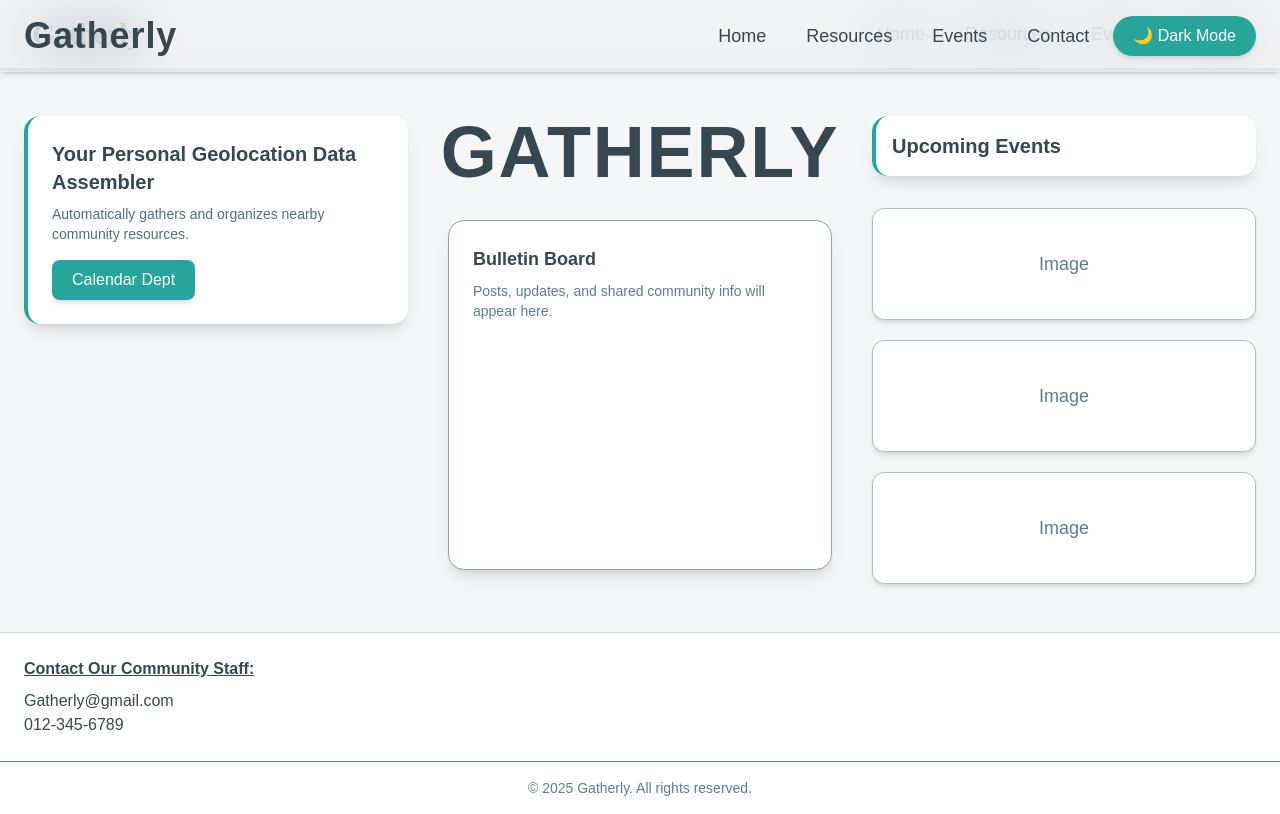
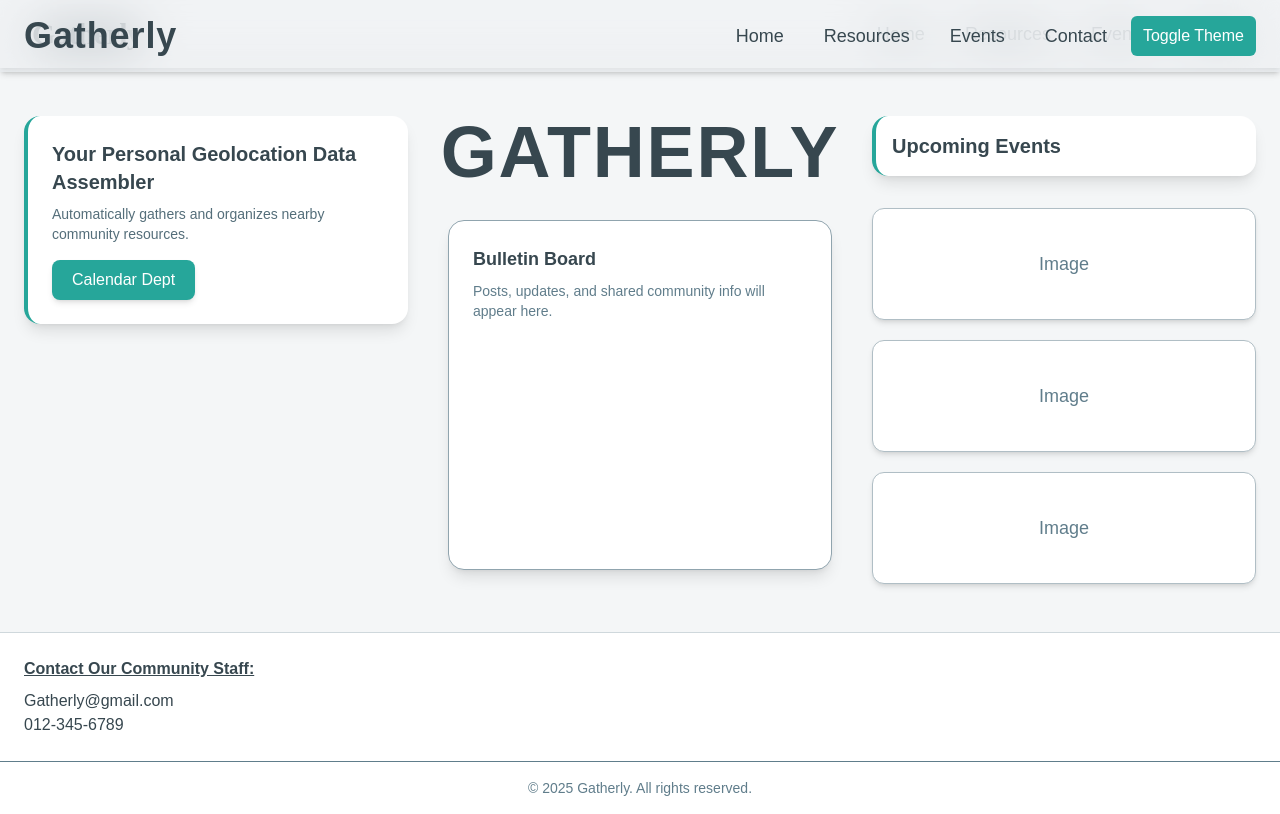
Before and after one commit to TSA-Group/tsa_group_starter, a Next.js app: page / in a window 1280 px wide. Built offline with nearby package versions, Linux system fonts and the light colour scheme.

Commit message:
Update ThemeToggle.js

```diff
--- a/components/ThemeToggle.js
+++ b/components/ThemeToggle.js
@@ -1,19 +1,25 @@
-"use client";
-import { useEffect, useState } from "react";
+import React, { useEffect } from "react";
 
 export default function ThemeToggle() {
-  const [theme, setTheme] = useState("light");
+  useEffect(() => {
+    const savedTheme = localStorage.getItem("theme");
+    if (savedTheme === "dark") {
+      document.documentElement.classList.add("dark");
+    }
+  }, []);
 
-  useEffect(() => {
-    document.querySelector("html")?.setAttribute("data-theme", theme);
-  }, [theme]);
+  const toggleTheme = () => {
+    const html = document.documentElement;
+    const isDark = html.classList.toggle("dark");
+    localStorage.setItem("theme", isDark ? "dark" : "light");
+  };
 
   return (
     <button
-      onClick={() => setTheme(theme === "light" ? "dark" : "light")}
-      className="inline-block rounded-full bg-[#26A69A] px-5 py-2 text-white font-medium shadow-md transition-colors hover:bg-[#1F8D81]"
+      onClick={toggleTheme}
+      className="px-3 py-2 rounded-md bg-[#26A69A] text-white hover:bg-[#1F8D81] transition"
     >
-      {theme === "light" ? "🌙 Dark Mode" : "☀️ Light Mode"}
+      Toggle Theme
     </button>
   );
 }
```
